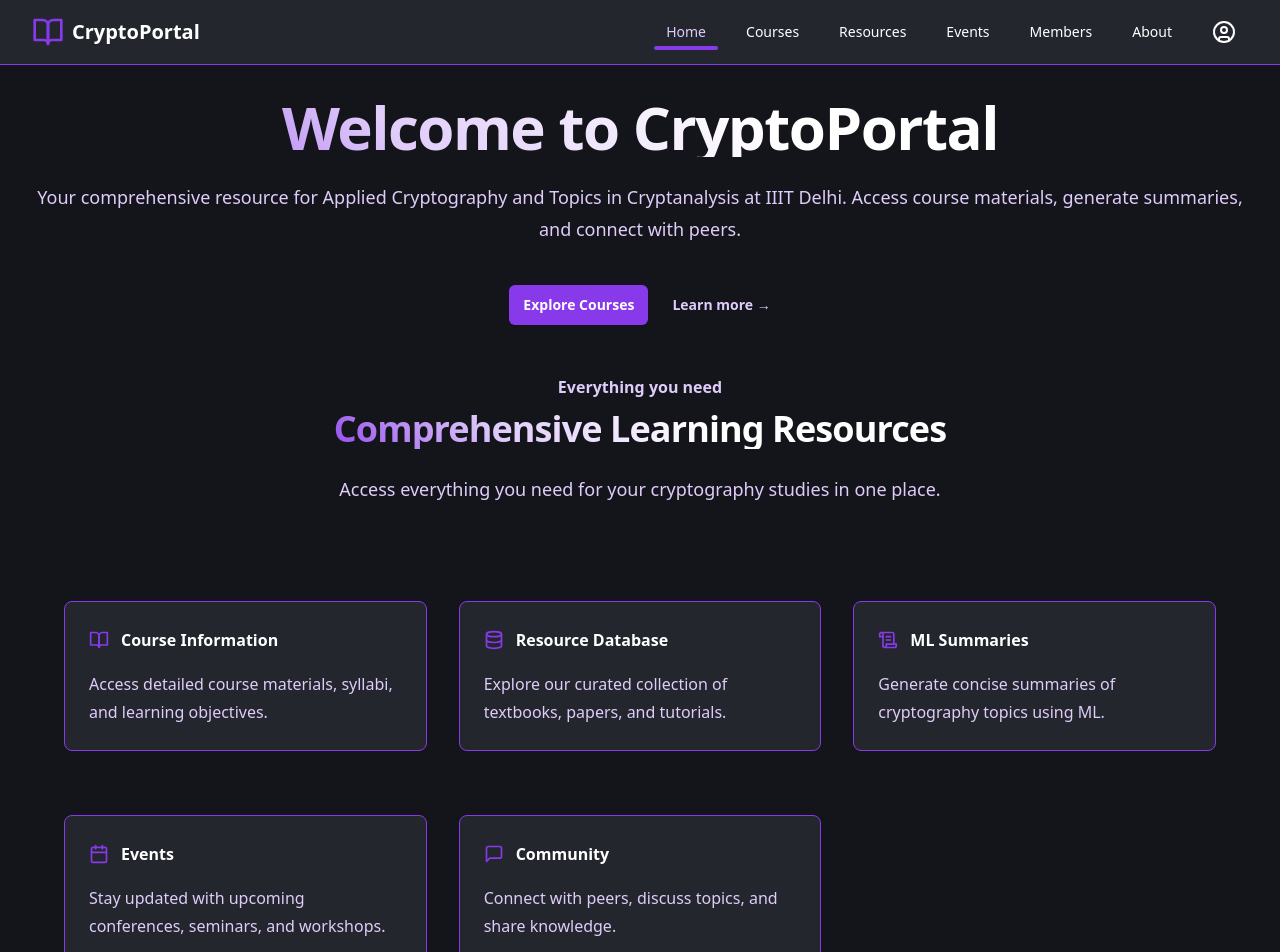
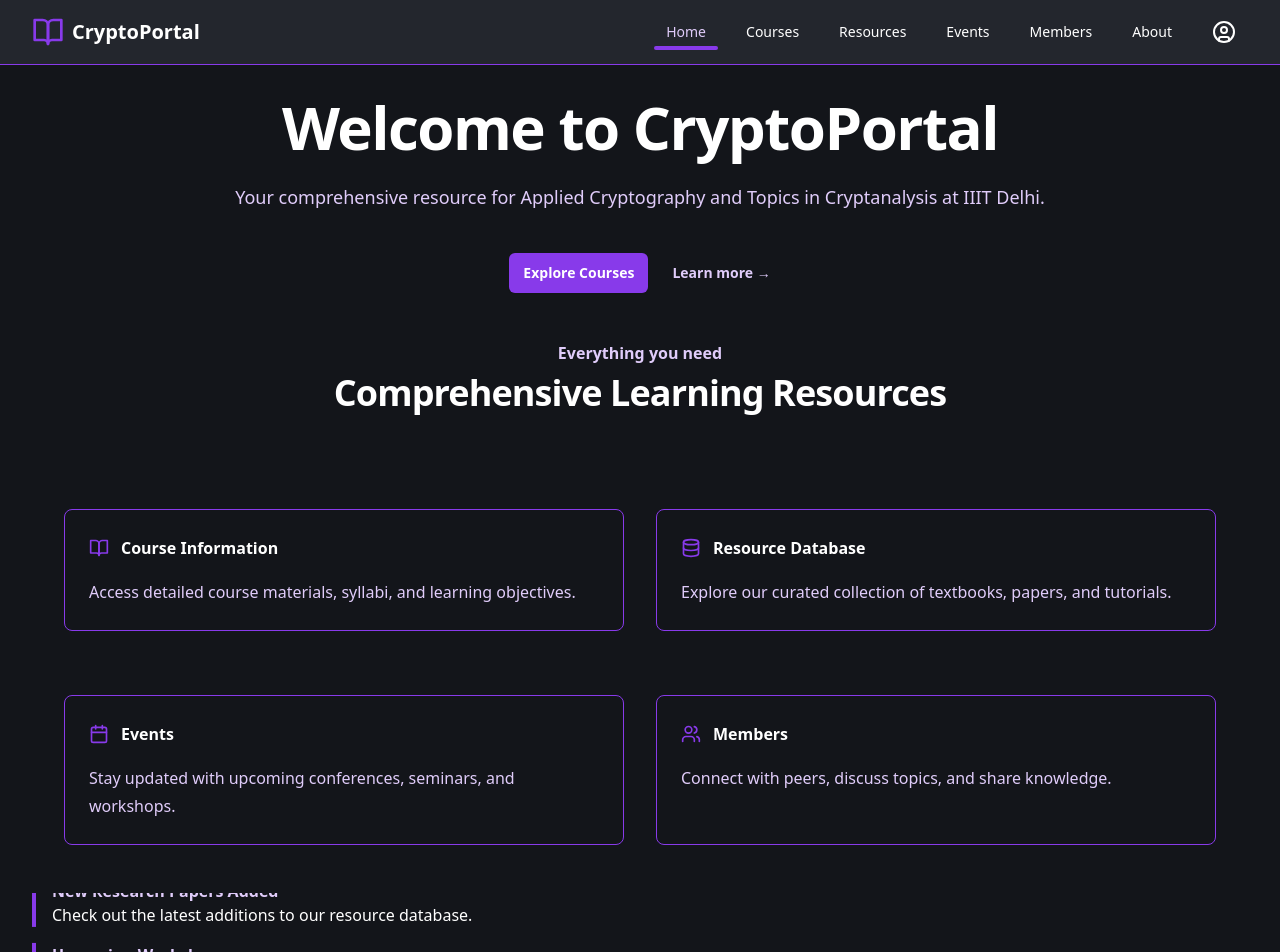
Before and after one commit to LordAizen1/CryptoPortal, a React (Vite) app in the folder project/: page / in a window 1280 px wide. Shown: the top 952 px of the page. Built offline with nearby package versions, Linux system fonts and the light colour scheme.

Commit message:
removed a reduntant page and replaced it with Members page as well as self-loop scrolling latest updates sectoin

```diff
--- a/project/src/pages/Home.jsx
+++ b/project/src/pages/Home.jsx
@@ -1,133 +1,132 @@
-import React from 'react';
-import { Link } from 'react-router-dom';
-import { BookOpen, Database, Calendar, ScrollText, MessageSquare } from 'lucide-react';
+import React from "react";
+import { Link } from "react-router-dom";
+import { motion } from "framer-motion";
+import { BookOpen, Database, Calendar, Users } from "lucide-react";
 
 const features = [
   {
-    name: 'Course Information',
-    description: 'Access detailed course materials, syllabi, and learning objectives.',
+    name: "Course Information",
+    description: "Access detailed course materials, syllabi, and learning objectives.",
     icon: BookOpen,
-    href: '/courses',
+    href: "/courses",
   },
   {
-    name: 'Resource Database',
-    description: 'Explore our curated collection of textbooks, papers, and tutorials.',
+    name: "Resource Database",
+    description: "Explore our curated collection of textbooks, papers, and tutorials.",
     icon: Database,
-    href: '/resources',
+    href: "/resources",
   },
   {
-    name: 'ML Summaries',
-    description: 'Generate concise summaries of cryptography topics using ML.',
-    icon: ScrollText,
-    href: '/summaries',
+    name: "Events",
+    description: "Stay updated with upcoming conferences, seminars, and workshops.",
+    icon: Calendar,
+    href: "/events",
   },
   {
-    name: 'Events',
-    description: 'Stay updated with upcoming conferences, seminars, and workshops.',
-    icon: Calendar,
-    href: '/events',
-  },
-  {
-    name: 'Community',
-    description: 'Connect with peers, discuss topics, and share knowledge.',
-    icon: MessageSquare,
-    href: '/community',
+    name: "Members",
+    description: "Connect with peers, discuss topics, and share knowledge.",
+    icon: Users,
+    href: "/members",
   },
 ];
 
 const updates = [
-  {
-    title: 'New Research Papers Added',
-    description: 'Check out the latest additions to our resource database.',
-  },
-  {
-    title: 'Upcoming Workshop',
-    description: 'Join us for a hands-on workshop on practical cryptography next week.',
-  },
-  {
-    title: 'ML Summary Generator Update',
-    description: 'Our ML summary generator now supports more topics and improved accuracy.',
-  },
+  { title: "New Research Papers Added", description: "Check out the latest additions to our resource database." },
+  { title: "Upcoming Workshop", description: "Join us for a hands-on workshop on practical cryptography next week." },
+  { title: "Course Materials Updated", description: "New lecture notes and practice problems have been added to the courses section." },
 ];
 
 export default function Home() {
   return (
     <div className="space-y-12">
       {/* Hero Section */}
-      <div className="text-center">
-        <h1 className="text-4xl font-bold tracking-tight gradient-text sm:text-6xl">
+      <motion.div
+        className="text-center"
+        initial={{ opacity: 0, y: -30 }}
+        animate={{ opacity: 1, y: 0 }}
+        transition={{ duration: 0.8 }}
+      >
+        <h1 className="text-4xl font-bold tracking-tight text-white sm:text-6xl">
           Welcome to CryptoPortal
         </h1>
         <p className="mt-6 text-lg leading-8 text-[rgb(224,204,250)]">
           Your comprehensive resource for Applied Cryptography and Topics in Cryptanalysis at IIIT Delhi.
-          Access course materials, generate summaries, and connect with peers.
         </p>
-        <div className="mt-10 flex items-center justify-center gap-x-6">
+        <motion.div
+          className="mt-10 flex items-center justify-center gap-x-6"
+          whileHover={{ scale: 1.05 }}
+        >
           <Link
             to="/courses"
-            className="rounded-md bg-[rgb(136,58,234)] px-3.5 py-2.5 text-sm font-semibold text-white shadow-sm hover:bg-[rgb(49,10,101)] focus-visible:outline focus-visible:outline-2 focus-visible:outline-offset-2 focus-visible:outline-[rgb(136,58,234)]"
+            className="rounded-md bg-[rgb(136,58,234)] px-3.5 py-2.5 text-sm font-semibold text-white shadow-sm hover:bg-[rgb(49,10,101)] transition-all duration-300"
           >
             Explore Courses
           </Link>
           <Link
             to="/about"
-            className="text-sm font-semibold leading-6 text-[rgb(224,204,250)] hover:text-white"
+            className="text-sm font-semibold leading-6 text-[rgb(224,204,250)] hover:text-white transition-colors duration-300"
           >
-            Learn more <span aria-hidden="true">→</span>
+            Learn more →
           </Link>
-        </div>
-      </div>
+        </motion.div>
+      </motion.div>
 
-      {/* Features Grid */}
-      <div className="mx-auto max-w-7xl px-6 lg:px-8">
+      {/* Features Section */}
+      <motion.div
+        className="mx-auto max-w-7xl px-6 lg:px-8"
+        initial={{ opacity: 0, y: 20 }}
+        animate={{ opacity: 1, y: 0 }}
+        transition={{ duration: 0.2, delay: 0.2 }}
+      >
         <div className="mx-auto max-w-2xl lg:text-center">
-          <h2 className="text-base font-semibold leading-7 text-[rgb(224,204,250)]">
-            Everything you need
-          </h2>
-          <p className="mt-2 text-3xl font-bold tracking-tight gradient-text sm:text-4xl">
+          <h2 className="text-base font-semibold text-[rgb(224,204,250)]">Everything you need</h2>
+          <p className="mt-2 text-3xl font-bold tracking-tight text-white sm:text-4xl">
             Comprehensive Learning Resources
-          </p>
-          <p className="mt-6 text-lg leading-8 text-[rgb(224,204,250)]">
-            Access everything you need for your cryptography studies in one place.
           </p>
         </div>
         <div className="mx-auto mt-16 max-w-2xl sm:mt-20 lg:mt-24 lg:max-w-none">
-          <dl className="grid max-w-xl grid-cols-1 gap-x-8 gap-y-16 lg:max-w-none lg:grid-cols-3">
-            {features.map((feature) => (
-              <Link
+          <dl className="grid max-w-xl grid-cols-1 gap-x-8 gap-y-16 lg:max-w-none lg:grid-cols-2">
+            {features.map((feature, index) => (
+              <motion.div
                 key={feature.name}
-                to={feature.href}
-                className="group relative flex flex-col rounded-lg border border-[rgb(136,58,234)] bg-[#23262d] p-6 hover-gradient transition-all duration-300"
+                className="group relative flex flex-col rounded-lg border border-[rgb(136,58,234)] p-6 hover:bg-[rgba(136,58,234,0.1)] transition"
+                initial={{ opacity: 0, y: 30 }}
+                animate={{ opacity: 1, y: 0 }}
+                transition={{ duration: 0.2, delay: index * 0.1 }}
+                whileHover={{ scale: 1.05 }}
               >
                 <dt className="flex items-center gap-x-3 text-base font-semibold leading-7 text-white">
-                  <feature.icon
-                    className="h-5 w-5 flex-none text-[rgb(136,58,234)] group-hover:text-white"
-                    aria-hidden="true"
-                  />
+                  <feature.icon className="h-5 w-5 text-[rgb(136,58,234)] group-hover:text-[rgb(224,204,250)] transition-colors duration-300" />
                   {feature.name}
                 </dt>
-                <dd className="mt-4 flex flex-auto flex-col text-base leading-7 text-[rgb(224,204,250)] group-hover:text-white">
+                <dd className="mt-4 flex flex-auto flex-col text-base leading-7 text-[rgb(224,204,250)] group-hover:text-white transition-colors duration-300">
                   <p className="flex-auto">{feature.description}</p>
                 </dd>
-              </Link>
+              </motion.div>
             ))}
           </dl>
         </div>
-      </div>
+      </motion.div>
 
-      {/* Latest Updates */}
-      <div className="bg-[rgba(49,10,101,0.2)] rounded-lg shadow-lg border border-[rgb(136,58,234)] p-6">
-        <h2 className="text-2xl font-bold mb-4 gradient-text">Latest Updates</h2>
-        <div className="relative h-24 overflow-hidden">
-          <div className="animate-scroll space-y-4">
-            {updates.map((update, index) => (
-              <div key={index} className="border-l-4 border-[rgb(136,58,234)] pl-4">
-                <h3 className="font-semibold text-[rgb(224,204,250)]">{update.title}</h3>
-                <p className="text-white">{update.description}</p>
-              </div>
-            ))}
-          </div>
-        </div>
+      {/* Latest Updates - Auto Scrolling */}
+      <div className="relative h-40 overflow-hidden">
+        <motion.div
+          className="space-y-4 absolute top-0"
+          animate={{ y: ["0%", "-100%"] }}
+          transition={{ duration: 10, repeat: Infinity, ease: "linear" }}
+        >
+          {updates.concat(updates).map((update, index) => (
+            <div
+              key={index}
+              className="border-l-4 border-[rgb(136,58,234)] pl-4"
+            >
+              <h3 className="font-semibold text-[rgb(224,204,250)]">
+                {update.title}
+              </h3>
+              <p className="text-white">{update.description}</p>
+            </div>
+          ))}
+        </motion.div>
       </div>
     </div>
   );
```
